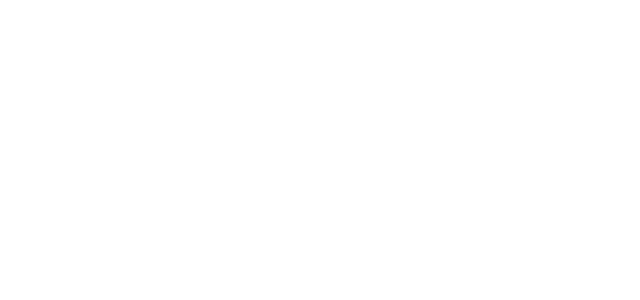
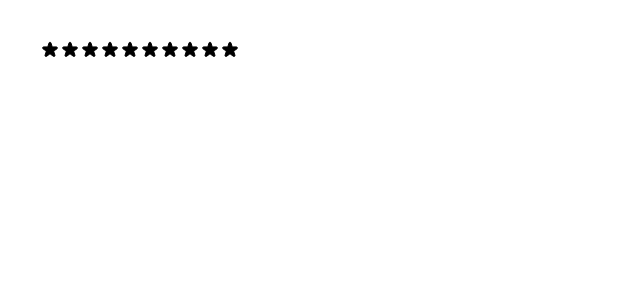
Before and after one commit to NOBLE2008/star-rating, a React (Vite) app: page / in a window 1280 px wide. Shown: the top 300 px of the page, without its empty margins (0-640 px from the left). Built offline with nearby package versions, Linux system fonts and the light colour scheme.

Commit message:
Made the span to have a width

```diff
--- a/src/index.css
+++ b/src/index.css
@@ -1,3 +1,7 @@
 .star-container{
   display: flex;
 }
+
+span{
+  width: 20px;
+}
```
